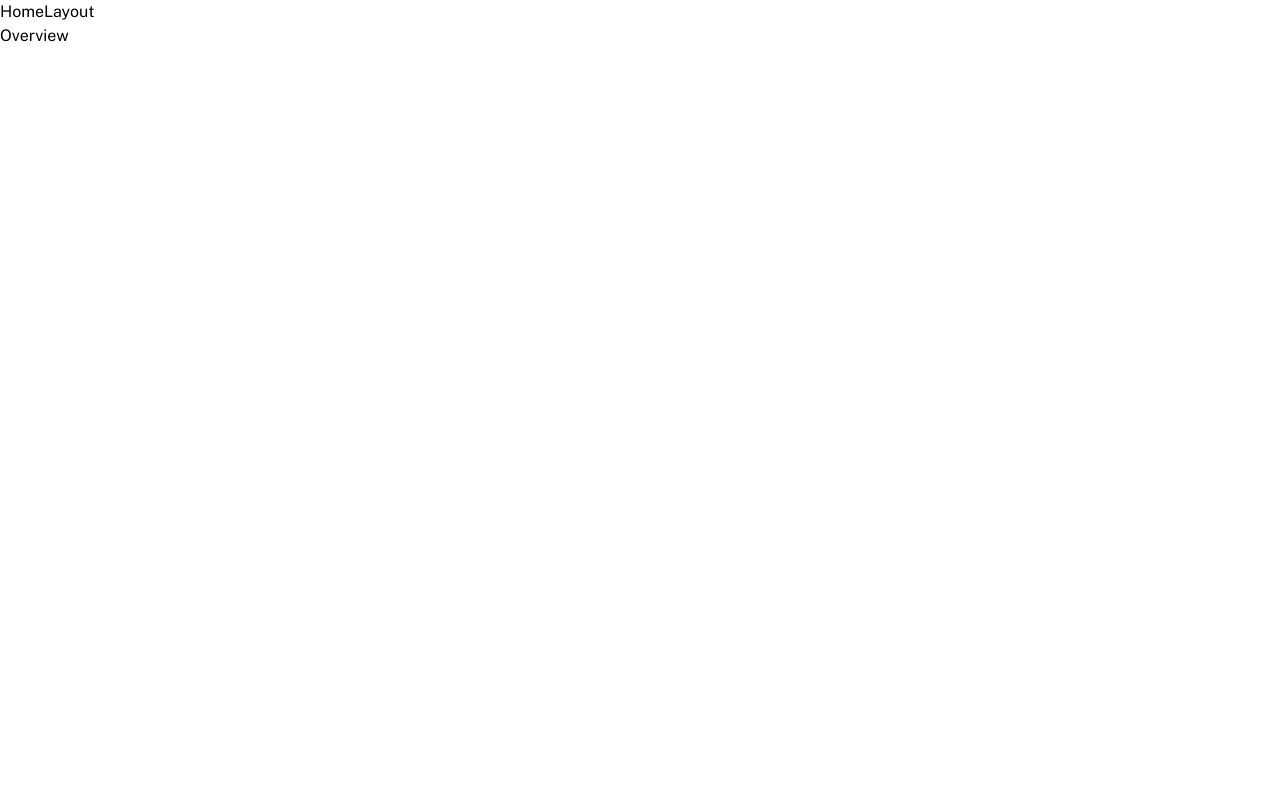
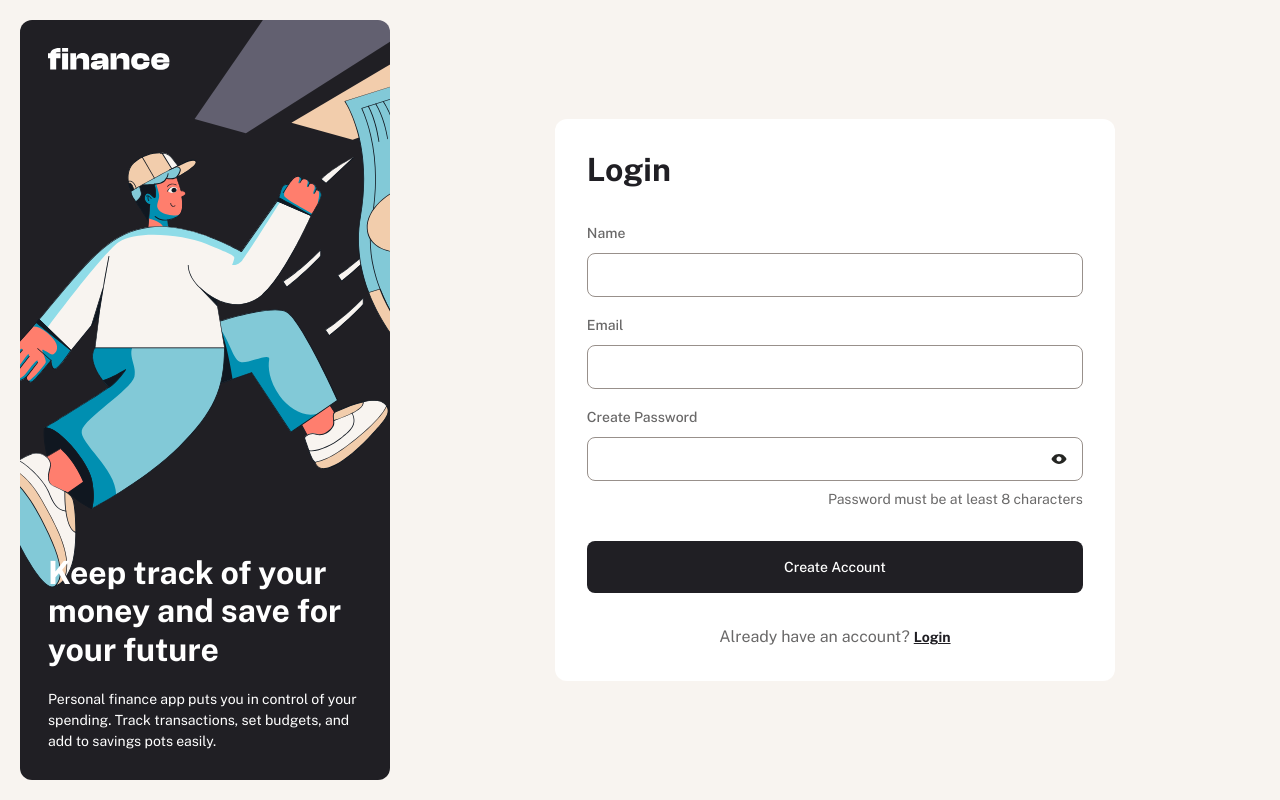
Before and after one commit to bisoladev/personal-finance-app, a React (Vite) app: page /register in a window 1280 px wide. Before the commit this address led to /app/overview. Built offline with nearby package versions, Linux system fonts and the light colour scheme.

Commit message:
Created signup screen

```diff
--- a/src/lib/zodSchema.js
+++ b/src/lib/zodSchema.js
@@ -7,3 +7,14 @@ export const loginSchema = z.object({
     .email({ message: "Please provide a valid email" }),
   password: z.string().min(1, { message: "Password is required" }),
 });
+
+export const registerSchema = z.object({
+  name: z.string().min(1, { message: "Name is required" }),
+  email: z
+    .string()
+    .min(1, { message: "Email is required" })
+    .email({ message: "Please provide a valid email" }),
+  createPassword: z
+    .string()
+    .min(8, { message: "Password must be atleast 8 characters" }),
+});
--- a/src/main.jsx
+++ b/src/main.jsx
@@ -32,9 +32,9 @@ const router = createBrowserRouter([
   {
     path: "app",
     element: <HomeLayout />,
+    errorElement: <Error />,
     children: [
       { path: "overview", element: <Overview /> },
-      { path: "register", element: <Register /> },
       { path: "transactions", element: <Transactions /> },
       { path: "budgets", element: <Budgets /> },
       { path: "pots", element: <Pots /> },
@@ -43,6 +43,7 @@ const router = createBrowserRouter([
     ],
   },
   { path: "login", element: <Login />, errorElement: <Error /> },
+  { path: "register", element: <Register />, errorElement: <Error /> },
 ]);
 
 createRoot(document.getElementById("root")).render(
--- a/src/pages/Login.jsx
+++ b/src/pages/Login.jsx
@@ -1,6 +1,5 @@
 import { cn } from "@/lib/utils";
 import Logo from "../assets/logo-small.svg";
-import { z } from "zod";
 import { zodResolver } from "@hookform/resolvers/zod";
 import { useForm } from "react-hook-form";
 import { loginSchema } from "@/lib/zodSchema";
--- a/src/pages/Register.jsx
+++ b/src/pages/Register.jsx
@@ -1,5 +1,153 @@
+import { cn } from "@/lib/utils";
+import Logo from "../assets/logo-small.svg";
+import { zodResolver } from "@hookform/resolvers/zod";
+import { useForm } from "react-hook-form";
+import { registerSchema } from "@/lib/zodSchema";
+import {
+  Form,
+  FormControl,
+  FormDescription,
+  FormField,
+  FormItem,
+  FormLabel,
+  FormMessage,
+} from "@/components/ui/form";
+import { Input } from "@/components/ui/input";
+import { Button } from "@/components/ui/button";
+import { Link } from "react-router-dom";
+import { useState } from "react";
+import EyeOff from "../assets/icon-hide-password.svg?react";
+import EyeOn from "../assets/icon-show-password.svg?react";
+
 const Register = () => {
-  return <h1>Register</h1>;
+  const [isPasswordVisible, setIsPasswordVisible] = useState(true);
+  const form = useForm({
+    resolver: zodResolver(registerSchema),
+    defaultValues: { name: "", email: "", createPassword: "" },
+  });
+
+  function onSubmit(values) {
+    console.log(values);
+  }
+
+  const togglePasswordVisibility = () => {
+    setIsPasswordVisible((prevS) => !prevS);
+  };
+
+  return (
+    <div className="bg-beige100 flex lg:items-center h-screen lg:pl-5">
+      <div
+        className={cn(
+          "bg-cover bg-auth w-[500px] h-[calc(100vh-40px)] rounded-[12px] hidden lg:flex flex-col justify-between p-7"
+        )}
+      >
+        <img src={Logo} alt="Finance" className="w-fit" />
+        <div className="text-white">
+          <p className="text-preset-1 mb-5">
+            Keep track of your money and save for your future
+          </p>
+          <p className="text-preset-4">
+            Personal finance app puts you in control of your spending. Track
+            transactions, set budgets, and add to savings pots easily.
+          </p>
+        </div>
+      </div>
+
+      <div className="w-full">
+        <div className="bg-grey900 w-full p-6 lg:hidden">
+          <img src={Logo} alt="Finance" className="w-fit mx-auto" />
+        </div>
+        <div className="flex h-[calc(100vh-80px)] items-center p-4">
+          <div className="bg-white mx-auto max-w-[560px] min-h-[422px] w-full p-8 rounded-xl">
+            <h4 className="text-preset-1 text-grey900 mb-8">Login</h4>
+            <Form {...form}>
+              <form
+                onSubmit={form.handleSubmit(onSubmit)}
+                className="space-y-4 text-grey500"
+              >
+                <FormField
+                  control={form.control}
+                  name="name"
+                  render={({ field, fieldState }) => (
+                    <FormItem>
+                      <FormLabel>Name</FormLabel>
+                      <FormControl>
+                        <Input {...field} error={fieldState.error} />
+                      </FormControl>
+
+                      <FormMessage />
+                    </FormItem>
+                  )}
+                />
+                <FormField
+                  control={form.control}
+                  name="email"
+                  render={({ field, fieldState }) => (
+                    <FormItem>
+                      <FormLabel>Email</FormLabel>
+                      <FormControl>
+                        <Input {...field} error={fieldState.error} />
+                      </FormControl>
+
+                      <FormMessage />
+                    </FormItem>
+                  )}
+                />
+                <FormField
+                  control={form.control}
+                  name="createPassword"
+                  render={({ field, fieldState }) => (
+                    <FormItem>
+                      <FormLabel>Create Password</FormLabel>
+                      <FormControl>
+                        <div className="flex relative items-center">
+                          <Input
+                            {...field}
+                            error={fieldState.error}
+                            type={isPasswordVisible ? "text" : "password"}
+                            autoComplete="off"
+                          />
+                          <button
+                            onClick={togglePasswordVisibility}
+                            className="absolute right-4 cursor-pointer"
+                          >
+                            {isPasswordVisible ? <EyeOn /> : <EyeOff />}
+                          </button>
+                        </div>
+                      </FormControl>
+                      {!fieldState.error && (
+                        <FormDescription className="text-right text-grey500">
+                          Password must be at least 8 characters
+                        </FormDescription>
+                      )}
+
+                      <FormMessage />
+                    </FormItem>
+                  )}
+                />
+                <div className="!my-8">
+                  <Button className="w-full" type="submit">
+                    Create Account
+                  </Button>
+                </div>
+                <p className="text-center">
+                  Already have an account?
+                  <span>
+                    <Link
+                      to="/login"
+                      className="underline text-grey900 text-preset-4-bold pl-1"
+                    >
+                      Login
+                    </Link>
+                  </span>
+                </p>
+              </form>
+            </Form>
+          </div>
+        </div>
+      </div>
+    </div>
+  );
 };
 
 export default Register;
```
